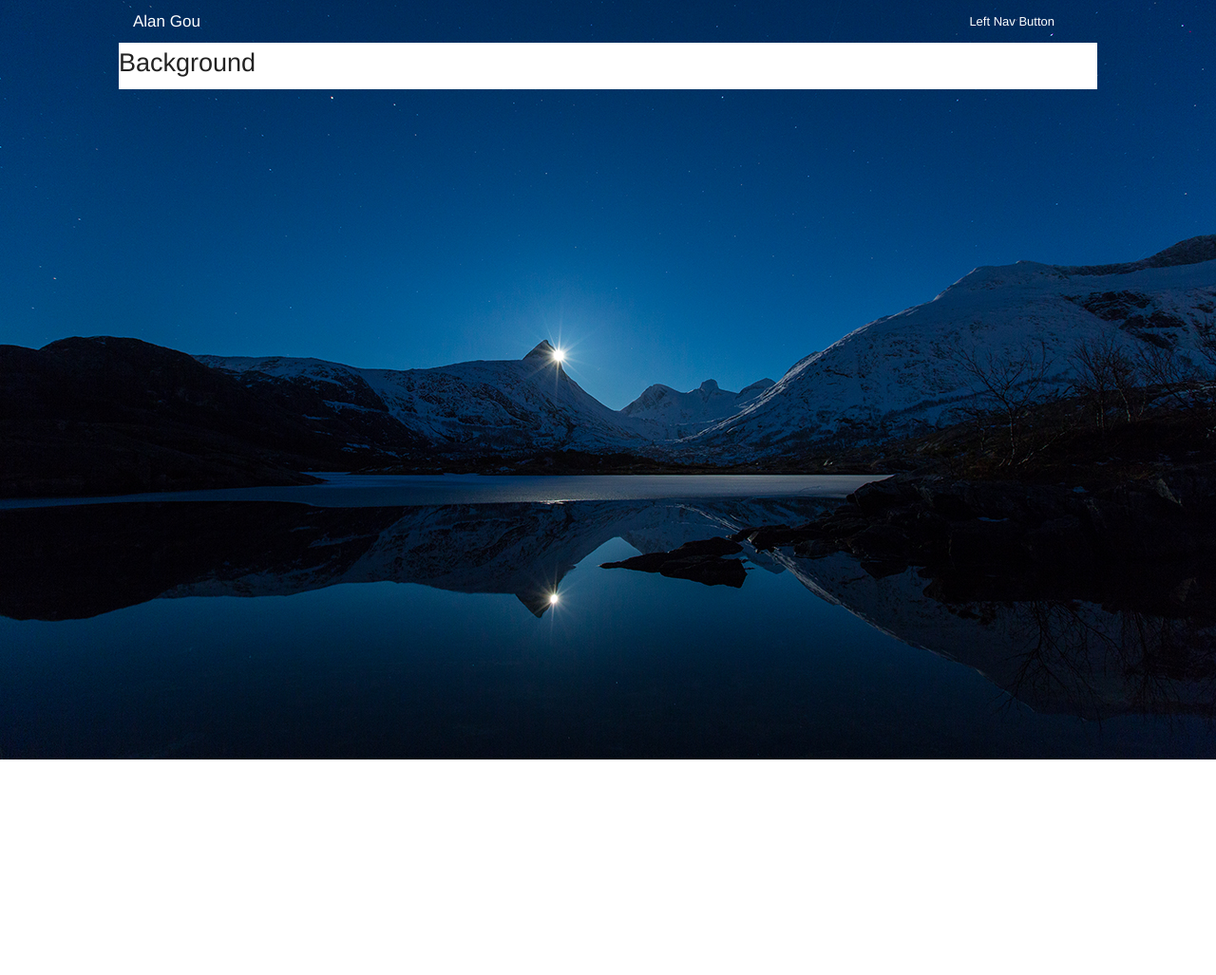
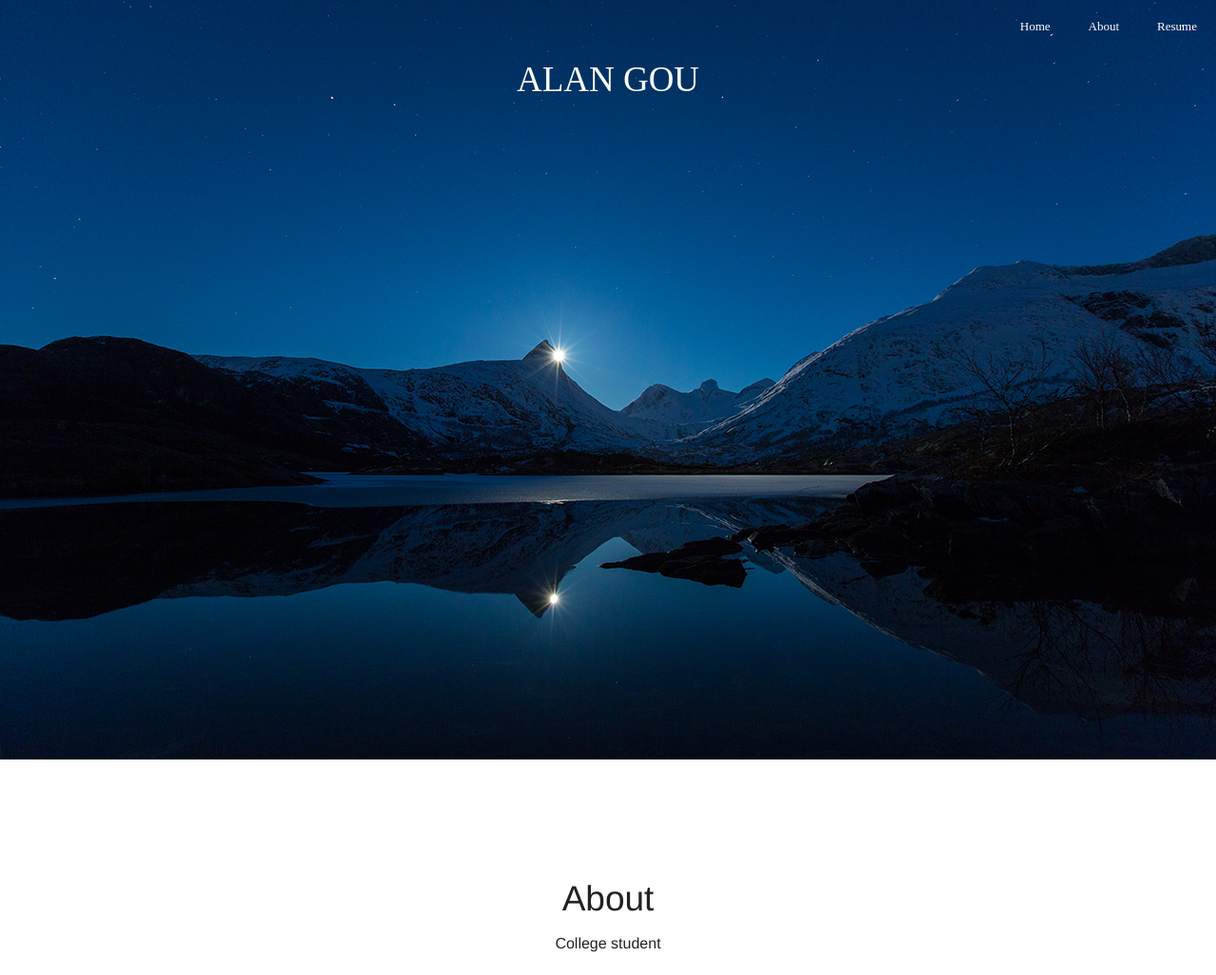
Before and after one commit to Nasafato/nasafato.github.io, a plain HTML site: page index.html in a window 1280 px wide. Shown: the whole page at 95% size. Before the commit the page ends 800 px from the top, so only its background shows below. Drawn offline with Linux system fonts and the light colour scheme.

Commit message:
Updated website with background

```diff
--- a/css/app.css
+++ b/css/app.css
@@ -1,15 +1,3 @@
-.transparent {
-  background: transparent;
-}
-
-#transparent {
-  background: transparent;
-}
-
-a {
-  background: transparent;
-}
-
 .top-bar.expanded .title-area,
 .contain-to-grid,
 .top-bar,
@@ -21,31 +9,31 @@ a {
 .top-bar-section li:not(.has-form) a:not(.button):hover,
 .top-bar-section li:not(.has-form) a:not(.button):hover
 {
-  background:transparent ;
+  font-family: "Meiryo";
+  background: transparent;
 }
 
-.row.full-width {
-  width: 100%;
+.top-bar-section ul li {
+  margin: 5px;
 }
 
-.top-bar.full-width {
+.full-width {
   width: 100%;
+  margin-left: auto;
+  margin-right: auto;
+  max-width: initial;
 }
 
-#mainBG {
-  overflow: hidden;
-  z-index: -1;
-  margin: 0;
-  position: absolute;
-  top: 0;
-  left: 0;
-  right: 0;
-  bottom: 0;
-  width: 100%;
-
+body {
+  background-image: url("../images/Medium_FrontPageBG1280x800.jpg");
+  background-repeat: no-repeat;
 }
 
-main {
-  background-color: #ffffff;
-  box-sizing: border-box;
+.banner h2{
+  font-family: "Meiryo";
+  color: #ffffff;
 }
+
+.filler {
+  height: 100vh;
+}
--- a/index.html
+++ b/index.html
@@ -19,28 +19,45 @@
 
 </head>
 <body>
+  <nav class = "top-bar full-width" data-topbar>
+    <section class="top-bar-section">
+      <ul class="right">
+        <li><a href="index.htmln ">Home</a></li>
+        <li><a href="#">About</a></li>
+        <li><a href="files/AlanGouResume_April2014.pdf">Resume</a></li>
+      </ul>
+    </section>
+  </nav>
+  <div class = "row">
+    <div class = "large-12 columns banner text-center">
+      <h2>ALAN GOU</h2>
+    </div>
+  </div>
+  <div class = "row filler"></div>
+  <div class ="row">
+    <div class = "large-12 columns text-center">
+      <h2>About</h2>
+      <p>College student</p>
+    </div>
+  </div>
+
+<!--
   <div class = "row full-width">
-      <div class = "row full-width" id="navBar">
+    <div class ="large-12 columns">
         <nav class="transparent top-bar full-width" data-topbar role="navigation">
           <ul class="title-area">
             <li class="name">
               <h1><a href="#">Alan Gou</a></h1>
             </li>
-            <!-- Remove the class "menu-icon" to get rid of menu icon. Take out "Menu" to just have icon alone -->
           </ul>
 
           <section class="top-bar-section">
-            <!-- Right Nav Section -->
             <ul class="right">
               <li><a href="#" id="transparent">Left Nav Button</a></li>
             </ul>
           </section>
         </nav>
-      </div>
-      <div class = "row full-width">
-        <figure id="mainBG">
-          <img src = "images/Medium_FrontPageBG1280x800.jpg">
-        </figure>
+      <div class = "row full-width" id="#mainBG">
       </div>
       <div class = "row">
         <main>
@@ -51,9 +68,27 @@
           </div>
         </main>
       </div>
+    </div>
+  </div>
+  <div id="footer">
+    <footer class="row">
+      <div class="large-12 columns">
+        <hr>
+        <div class="row">
+          <div class="large-6 columns">
+            <p>© Copyright Alan Gou</p>
+          </div>
+          <div class="large-6 columns">
+            <ul class="inline-list right">
+              <li><a href="#">Link 1</a></li>
+            </ul>
+          </div>
+        </div>
+      </div>
+    </footer>
   </div>
 
-    <!-- body content here -->
+  body content here -->
 
   <script src="js/vendor/jquery.js"></script>
   <script src="js/foundation.min.js"></script>
```
Also changed, not shown: 1 other file.
